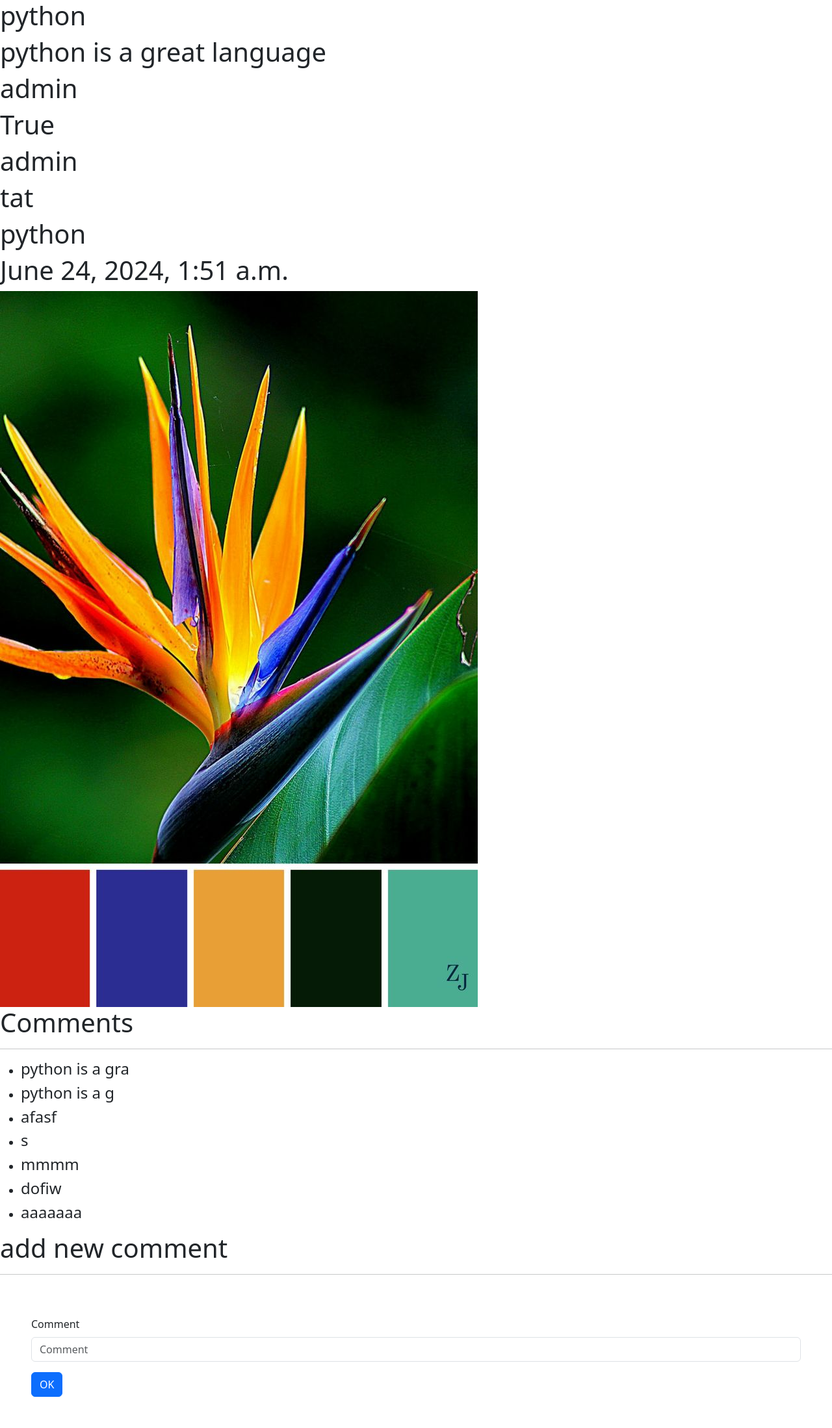
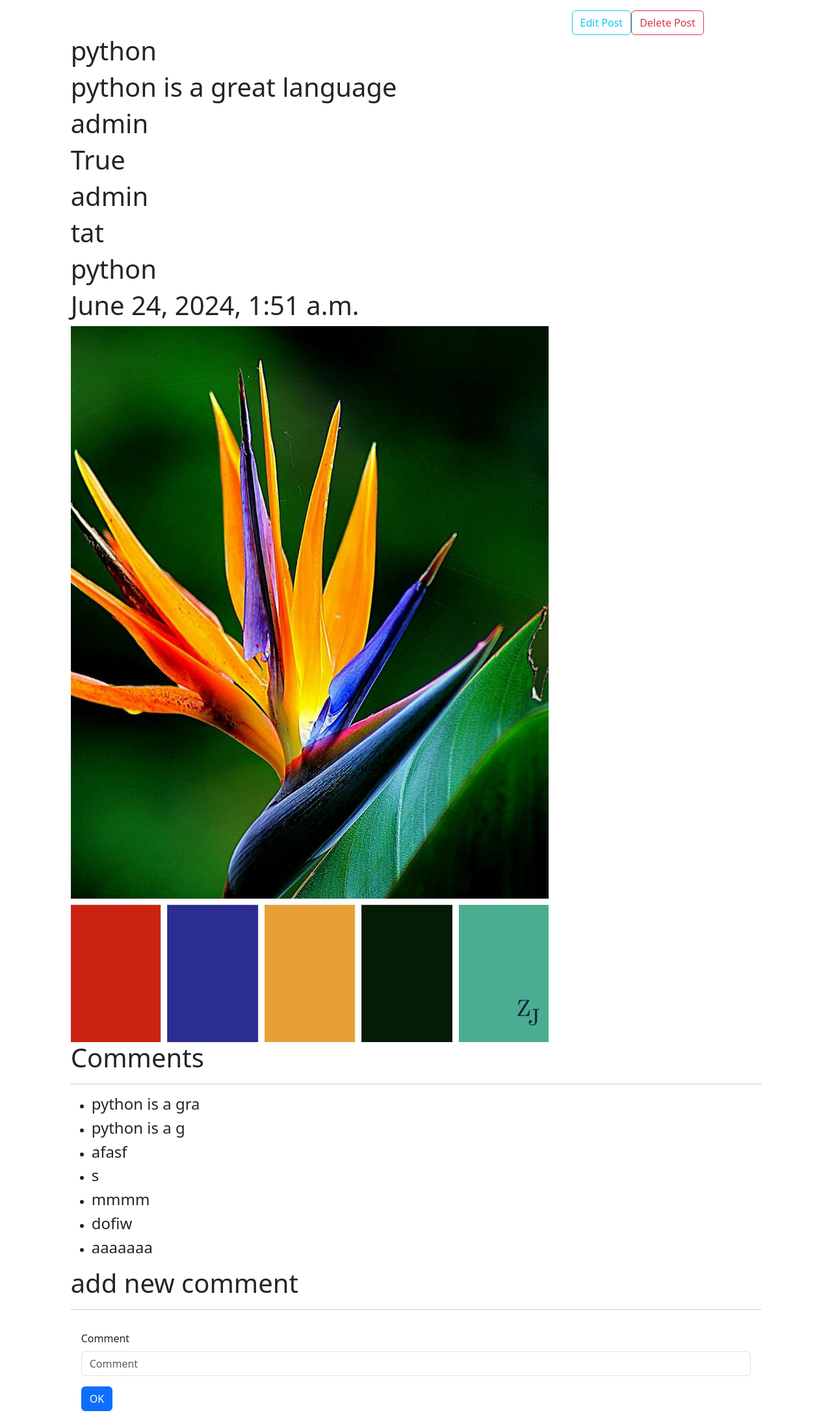
Before and after one commit to mohmagdy214/WonderBlog, a Django app: page /DJblog/2 in a window 1280 px wide. Shown: the part 56-2254 px from the top of the page at 65% size. After the commit the page ends 2228 px from the top, so only its background shows below. Run offline with Django 5.2, Linux system fonts and the light colour scheme; data comes from the database, SQL or seed files in the repository; both versions use the stored data as it was after the commit; parts of the project's set-up code (start-up, migrations or seed data) failed here and were passed over; some libraries are stand-ins or nearby versions.

Commit message:
add edit & delete to post_detail template

```diff
--- a/DJblog/templates/post_detail.html
+++ b/DJblog/templates/post_detail.html
@@ -17,6 +17,13 @@
           </form>
         </div>
       </nav>
+      <div class='row d-flex justify-content-center'>
+        <div class='col-lg-10'>
+        <div class='col-lg-11 d-flex justify-content-end'>
+            <a href='/DJblog/{{post.id}}/edit' class="btn btn-outline-info mt-3">Edit Post</a>
+            <a href='/DJblog/{{post.id}}/delete' class="btn btn-outline-danger mt-3">Delete Post</a>
+        </div>
+
     <h1>{{post.title}}</h1>
     <h1>{{post.content}}</h1>
     <h1>{{post.writer}}</h1>
@@ -41,15 +48,15 @@
 
         <h1>add new comment</h1>
         <hr>
-        <form method="post" enctype="multipart/form-data" class="mx-5 py-5">
+        <form method="post" enctype="multipart/form-data" class="mx-3 py-3">
             {% csrf_token %}
             {% bootstrap_form form %}
             {% bootstrap_button button_type="submit" content="OK" %}
         </form>
 
 
-
-
+        </div>
+    </div>
     <script src="https://cdn.jsdelivr.net/npm/bootstrap@5.3.3/dist/js/bootstrap.bundle.min.js" integrity="sha384-YvpcrYf0tY3lHB60NNkmXc5s9fDVZLESaAA55NDzOxhy9GkcIdslK1eN7N6jIeHz" crossorigin="anonymous"></script>
   </body>
 </html>
```
Also changed, not shown: db.sqlite3.
